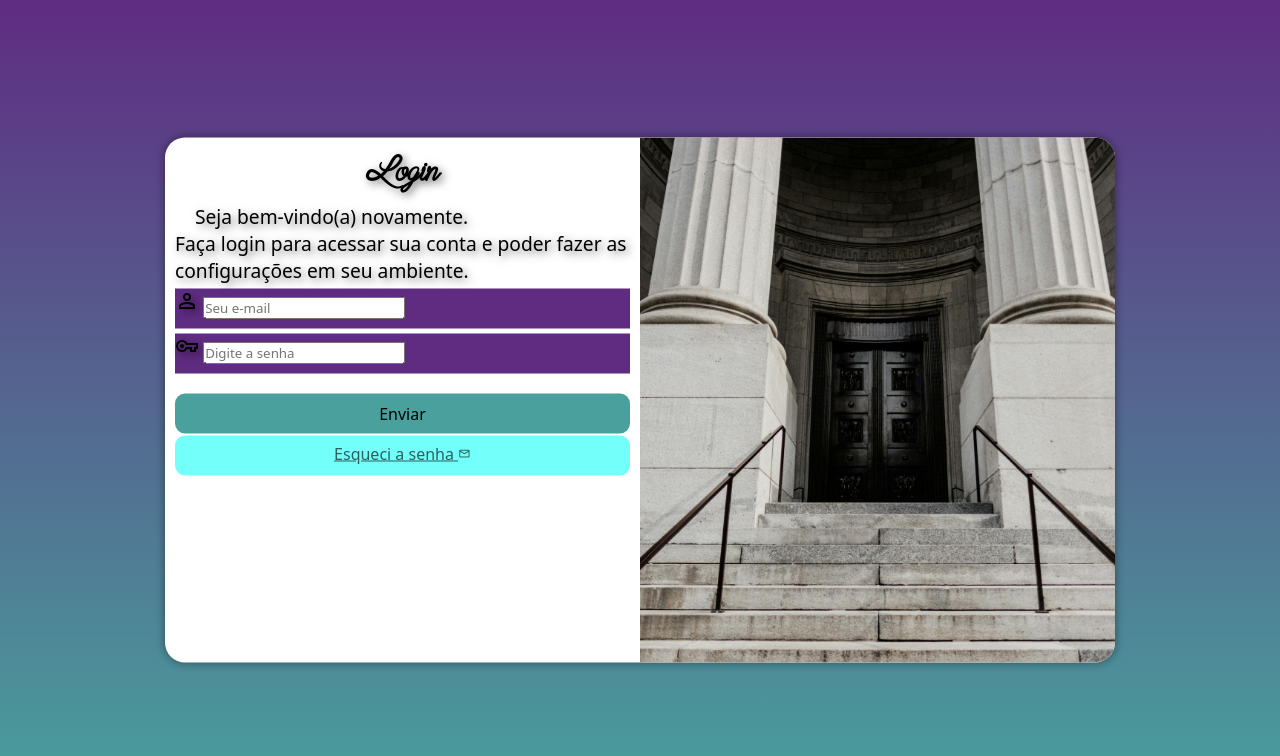
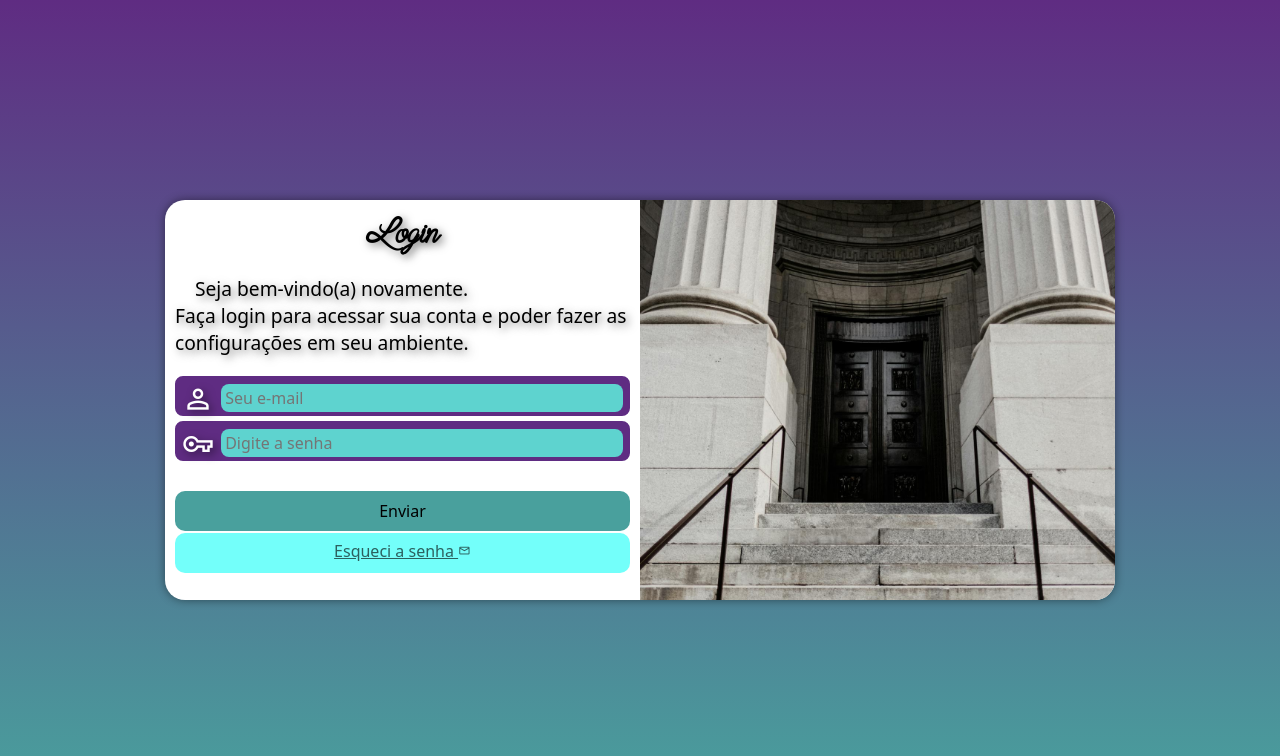
Before and after one commit to davidmonn/projeto-login, a plain HTML site: page index.html in a window 1280 px wide. Drawn offline with nearby package versions, Linux system fonts and the light colour scheme.

Commit message:
finalizado

```diff
--- a/estilos/media-query.css
+++ b/estilos/media-query.css
@@ -15,6 +15,7 @@ Grandes telas: acima de 1200px
     }
     section#login {
         width: 80vw;
+        height: 350px;
     }
 
     section#login > div#imagem {
@@ -28,6 +29,10 @@ Grandes telas: acima de 1200px
         width: 70%;
         /*text-shadow: 3px 3px 8px rgba(0, 0, 0, 0.539);*/
     }
+
+    form > input[type=submit] {
+        margin-top: 30px;
+    }
 }
 
 @media screen and (min-width: 992px) {
@@ -37,6 +42,7 @@ Grandes telas: acima de 1200px
 
     section#login {
         width: 950px;
+        height: 400px;
     }
 
     section#login > div#imagem {
@@ -51,11 +57,17 @@ Grandes telas: acima de 1200px
         /*text-shadow: 3px 3px 8px rgba(0, 0, 0, 0.539);*/
     }
 
+    form > input[type=submit] {
+        margin-top:30px;
+    }
+
     div#formulario > h1 {
         font-size: 2em;
     }
 
     div#formulario > p {
         font-size: 1.2em;
+        margin: 20px 0px;
     }
+
 }
--- a/estilos/style.css
+++ b/estilos/style.css
@@ -49,7 +49,6 @@ section#login {
     position: absolute;
     top: 50%;
     left: 50%;
-    transform: translate(-50%, -50%);
     overflow: hidden; /* Tudo que estiver fora da borda fica escondido, pois quando
     colocamos a imagem ela nao ficou com o border-radius. */
 
@@ -59,6 +58,7 @@ section#login {
     border-radius: 20px;
     box-shadow: 0px 0px 10px rgba(0, 0, 0, 0.452);
 
+    transform: translate(-50%, -50%); /* Sempre deixar os transform na ultima linha */
     transition: width 0.4s, height 0.4s;
     transition-timing-function: ease; /* Da uma suavizada durante a animação */
 }
@@ -95,10 +95,35 @@ form > div.campo {
     width: 100%;
     height: 40px;
     margin: 5px 0px;
+    border-radius: 8px;
+    border: 2px, solid var(--cor02);
 }
 
 div.campo > label  {
     display: none;
+}
+
+div.campo > span {
+    color: white;
+    /*background-color: black;*/
+    font-size: 2em;
+    width: 40px;
+    padding: 5px;
+}
+
+div.campo > input {
+    background-color: #5ed3cf;
+    font-size: 1em;
+    width: calc(99% - 44.5px); /* fazer calculo */
+    height: 80%;
+    border: 0px;
+    border-radius: 8px;
+    padding: 4px;
+    transform: translateY(-11px); /* Sempre fazer na ultima linha do seletor */
+}
+
+div.campo > input:focus-within { /* ganhar foco quando estiver digitando */
+    background-color: white;
 }
 
 form > input[type=submit] {
```
